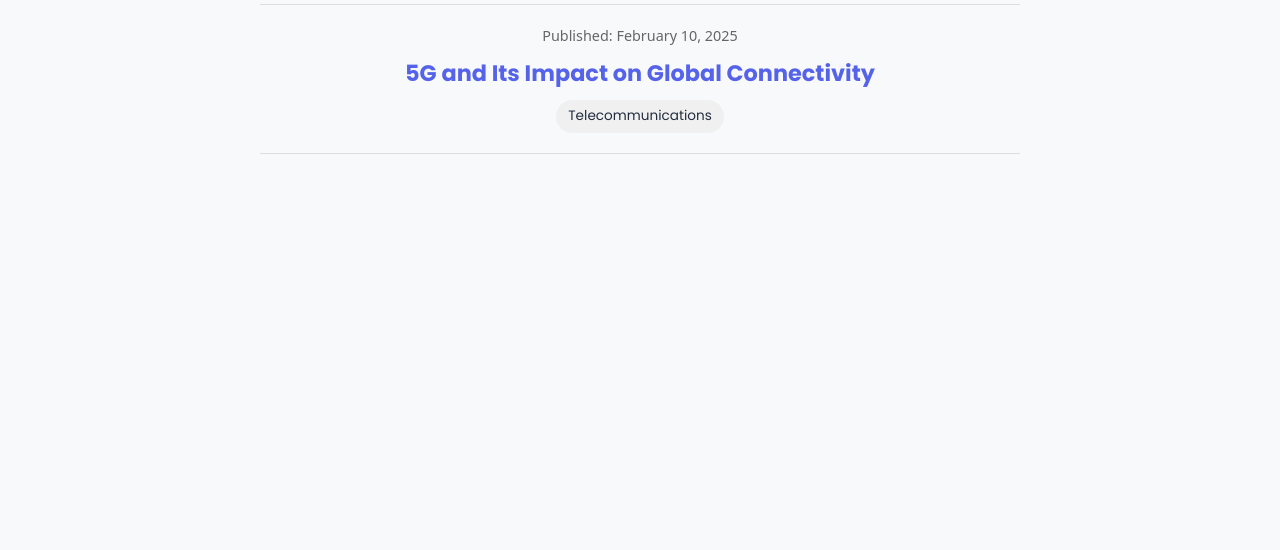
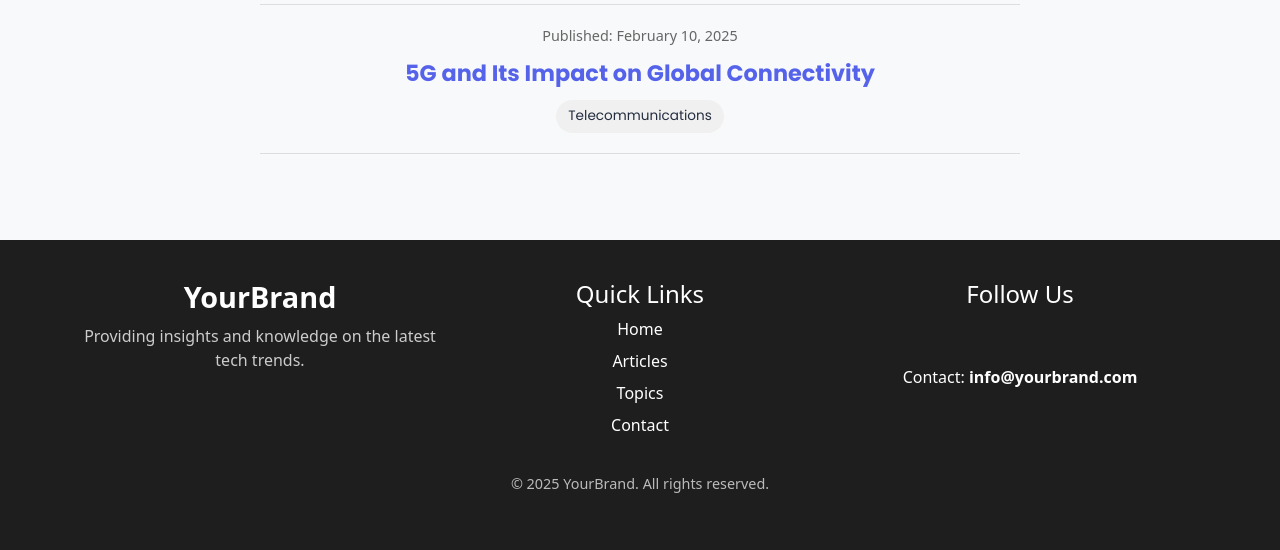
Before and after one commit to flohms18/DataForge, a Django app: page /datapro/ in a window 1280 px wide. Shown: the part 3612-4162 px from the top of the page. Before the commit the page ends 3766 px from the top, so only its background shows below. Run offline with Django 5.2, Linux system fonts and the light colour scheme; some libraries are stand-ins or nearby versions.

Commit message:
Add footer

```diff
--- a/datapro/static/css/main.css
+++ b/datapro/static/css/main.css
@@ -219,6 +219,92 @@ body {
     border-radius: 20px;
 }
 
+/* Footer Styling */
+.footer-section {
+    background-color: #1e1e1e;
+    color: #ffffff;
+    padding: 40px 0;
+    text-align: center;
+}
+
+/* Title Styling */
+.footer-title {
+    font-size: 1.8rem;
+    font-weight: bold;
+}
+
+/* Text Styling */
+.footer-text {
+    font-size: 1rem;
+    margin-top: 10px;
+    color: #ccc;
+}
+
+/* Footer Links */
+.footer-links ul {
+    list-style: none;
+    padding: 0;
+}
+
+.footer-links ul li {
+    margin-bottom: 8px;
+}
+
+.footer-links ul li a {
+    color: #ffffff;
+    text-decoration: none;
+    transition: 0.3s;
+}
+
+.footer-links ul li a:hover {
+    color: #5562EA;
+}
+
+/* LinkedIn Icon */
+.footer-social .social-icons {
+    margin: 10px 0;
+}
+
+.footer-social .social-icons a {
+    color: #ffffff;
+    font-size: 24px;
+    margin: 0 10px;
+    transition: 0.3s;
+}
+
+.footer-social .social-icons a:hover {
+    color: #0077b5;
+}
+
+/* Contact Email */
+.footer-contact a {
+    color: #ffffff;
+    text-decoration: none;
+    font-weight: bold;
+}
+
+.footer-contact a:hover {
+    color: #5562EA;
+}
+
+/* Copyright Section */
+.footer-bottom {
+    margin-top: 20px;
+    font-size: 0.9rem;
+    color: #bbb;
+}
+
+/* Responsive Layout */
+@media (max-width: 768px) {
+    .footer-section .row {
+        text-align: center;
+    }
+    .footer-links ul {
+        padding-left: 0;
+    }
+}
+
+
 
 
 @media (max-width: 768px) {
--- a/datapro/templates/datapro/index.html
+++ b/datapro/templates/datapro/index.html
@@ -171,7 +171,45 @@
 
 
 
-<footer></footer>
+    <footer class="footer-section">
+        <div class="container">
+            <div class="row">
+                <!-- Brand Info -->
+                <div class="col-md-4 footer-brand">
+                    <h3 class="footer-title">YourBrand</h3>
+                    <p class="footer-text">Providing insights and knowledge on the latest tech trends.</p>
+                </div>
+
+                <!-- Quick Links -->
+                <div class="col-md-4 footer-links">
+                    <h4>Quick Links</h4>
+                    <ul>
+                        <li><a href="#">Home</a></li>
+                        <li><a href="#">Articles</a></li>
+                        <li><a href="#">Topics</a></li>
+                        <li><a href="#">Contact</a></li>
+                    </ul>
+                </div>
+
+                <!-- LinkedIn & Contact -->
+                <div class="col-md-4 footer-social">
+                    <h4>Follow Us</h4>
+                    <div class="social-icons">
+                        <a href="https://www.linkedin.com/company/yourbrand" target="_blank">
+                            <i class="fab fa-linkedin-in"></i>
+                        </a>
+                    </div>
+                    <p class="footer-contact">Contact: <a href="mailto:info@yourbrand.com">info@yourbrand.com</a></p>
+                </div>
+            </div>
+
+            <!-- Copyright -->
+            <div class="footer-bottom">
+                <p>&copy; 2025 YourBrand. All rights reserved.</p>
+            </div>
+        </div>
+    </footer>
+
 
   {% block content %}
   {% endblock %}
```
